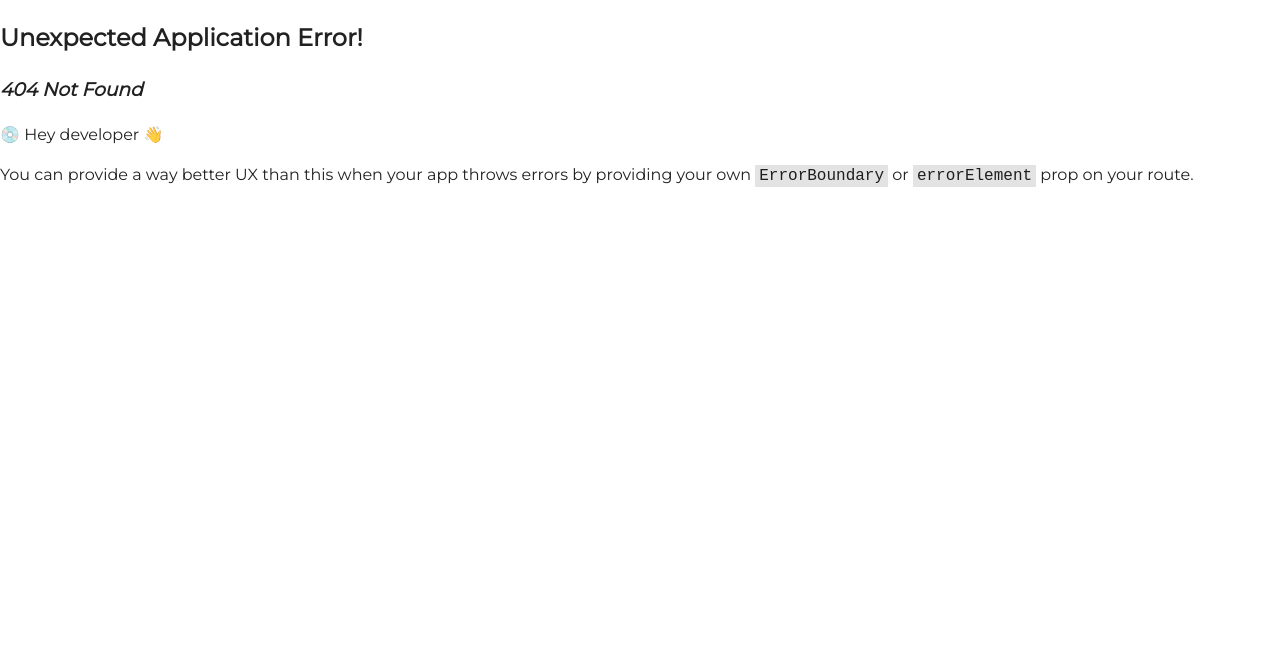
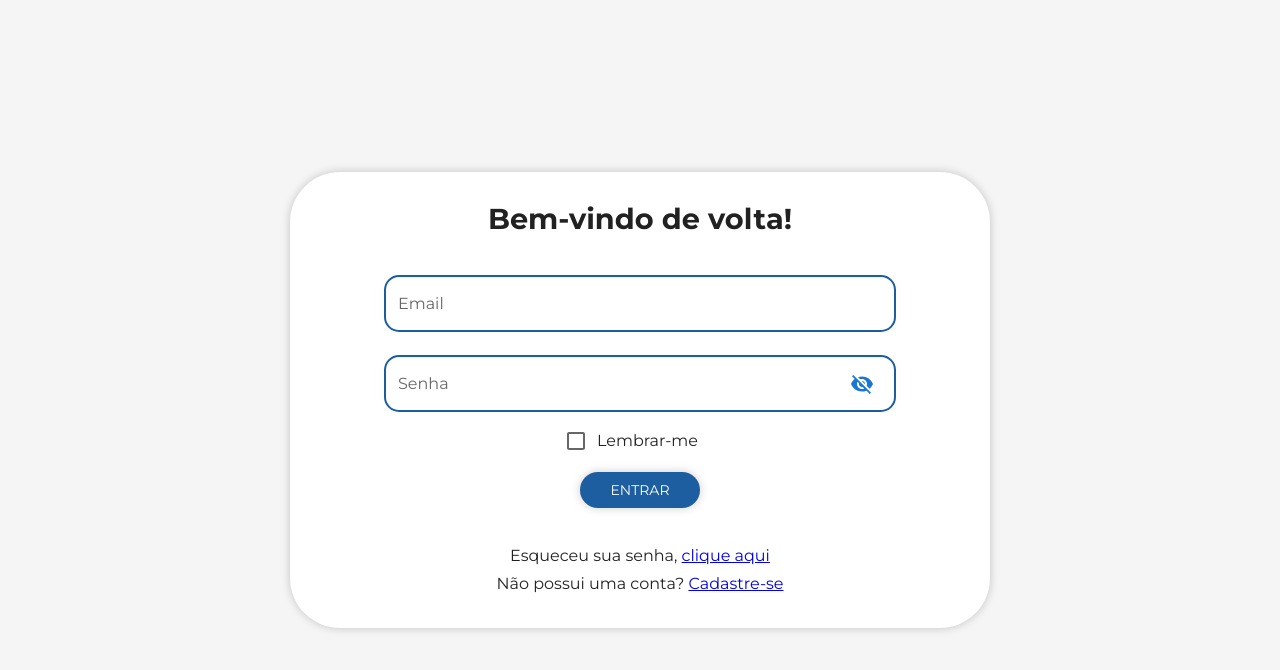
Before and after one commit to daniellima0/corretores-online, a React (Vite) app in the folder frontend/: page /realtor-login in a window 1280 px wide. Before the commit this address had no page. Shown: the top 670 px of the page. Built offline with nearby package versions, Linux system fonts and the light colour scheme.

Commit message:
feat: create diffent routes based on the type of user

```diff
--- a/frontend/src/pages/LoginPage/components/LoginForm.tsx
+++ b/frontend/src/pages/LoginPage/components/LoginForm.tsx
@@ -56,7 +56,13 @@
   },
 });
 
-const LoginForm = () => {
+interface LoginFormProps {
+  userType: "realtor" | "costumer";
+}
+
+const LoginForm: React.FC<LoginFormProps> = (props) => {
+  console.log(props.userType);
+
   const [showPassword, setShowPassword] = useState(false);
 
   const togglePasswordVisibility = () => {
@@ -87,11 +93,7 @@
                 aria-label="Toggle password visibility"
                 onClick={togglePasswordVisibility}
               >
-                                {showPassword ? (
-                                    <Visibility />
-                                ) : (
-                                    <VisibilityOff />
-                                )}
+                {showPassword ? <Visibility /> : <VisibilityOff />}
               </IconButton>
             </InputAdornment>
           ),
--- a/frontend/src/pages/LoginPage/index.tsx
+++ b/frontend/src/pages/LoginPage/index.tsx
@@ -39,22 +39,24 @@
   font-size: 1.8rem;
 `;
 
-const LoginPage = () => {
+interface LoginPageProps {
+  userType: "realtor" | "costumer";
+}
+
+const LoginPage: React.FC<LoginPageProps> = (props) => {
   return (
     <Div>
       <Card>
         <Title variant="h1">Bem-vindo de volta!</Title>
-                <LoginForm />
+        <LoginForm userType={props.userType} />
         <div style={{ textAlign: "center", marginTop: 24 }}>
           <Typography variant="subtitle1">
             <span>
-                            Esqueceu sua senha,{" "}
-                            <a href="/login-page">clique aqui</a>
+              Esqueceu sua senha, <a href="/login-page">clique aqui</a>
             </span>
           </Typography>
           <Typography variant="subtitle1">
-                        Não possui uma conta?{" "}
-                        <a href="/login-page">Cadastre-se</a>
+            Não possui uma conta? <a href="/login-page">Cadastre-se</a>
           </Typography>
         </div>
       </Card>
```
Also changed, not shown: frontend/src/App.tsx (+6 -2 lines). Lines whose indentation alone changed are shown as unchanged.
